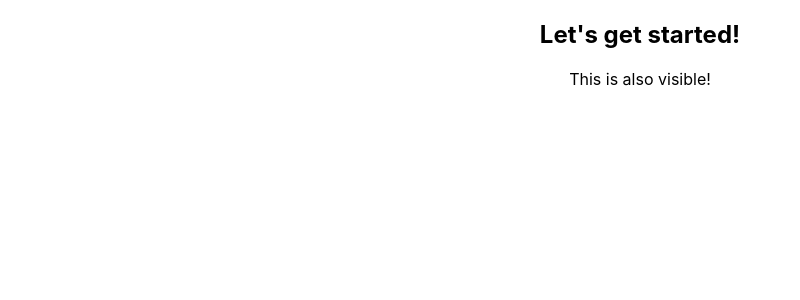
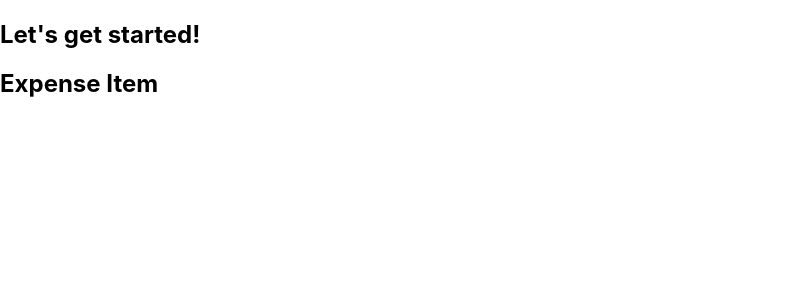
Before and after one commit to Rasyidannas/react-the-complete-guide-courses, a React (Create React App) app in the folder my-code/react-complete-guide/: page / in a window 1280 px wide. Shown: the top 300 px of the page, without its empty margins (0-800 px from the left). Built offline with nearby package versions, Linux system fonts and the light colour scheme.

Commit message:
3/9. Building a first component...mp4

```diff
--- a/my-code/react-complete-guide/src/App.js
+++ b/my-code/react-complete-guide/src/App.js
@@ -1,11 +1,12 @@
-import logo from './logo.svg';
-import './App.css';
+// import './App.css';
+import ExpenseItem from './components/ExpenseItem';
 
 function App() {
   return (
     <div className="App">
       <h2>Let's get started!</h2>
-      <p>This is also visible!</p>
+      {/* This is custom component */}
+      <ExpenseItem></ExpenseItem>
     </div>
   );
 }
--- /dev/null
+++ b/my-code/react-complete-guide/src/components/ExpenseItem.js
@@ -0,0 +1,5 @@
+function ExpenseItem(){
+    return <h2>Expense Item</h2>
+}
+
+export default ExpenseItem;
```
